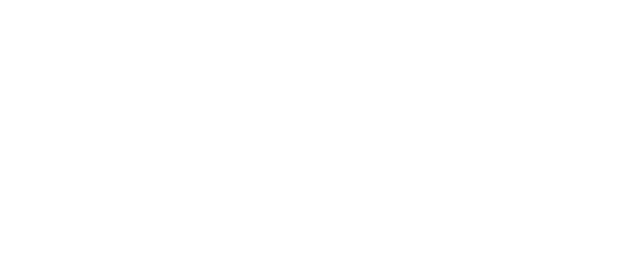
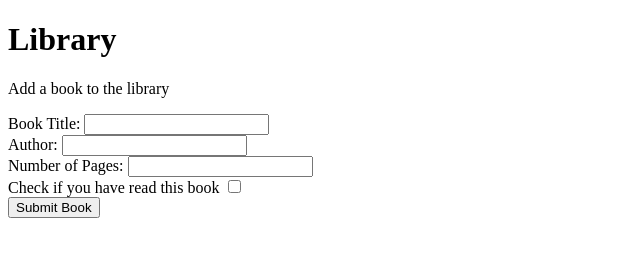
Before and after one commit to pbrebner/library-app, a plain HTML site: page index.html in a window 1280 px wide. Shown: the whole page, without its empty margins (0-640 px from the left). Drawn offline with Linux system fonts and the light colour scheme.

Commit message:
Add form

```diff
--- a/index.html
+++ b/index.html
@@ -6,5 +6,47 @@
         <link rel="stylesheet" href="styles.css" />
         <script src="script.js" defer></script>
     </head>
-    <body></body>
+    <body>
+        <h1>Library</h1>
+        <div class="formContainer">
+            <form action="/books" method="post" class="bookForm">
+                <p>Add a book to the library</p>
+                <div>
+                    <label for="title">Book Title:</label>
+                    <input type="text" id="title" name="title" class="title" />
+                </div>
+                <div>
+                    <label for="author">Author:</label>
+                    <input
+                        type="text"
+                        id="author"
+                        name="author"
+                        class="author"
+                    />
+                </div>
+                <div>
+                    <label for="numPages">Number of Pages:</label>
+                    <input
+                        type="number"
+                        id="numPages"
+                        name="numPages"
+                        class="numPages"
+                    />
+                </div>
+                <div>
+                    <label for="read">Check if you have read this book</label>
+                    <input
+                        type="checkbox"
+                        name="read"
+                        id="read"
+                        class="read"
+                        value="true"
+                    />
+                </div>
+                <div>
+                    <button type="submit">Submit Book</button>
+                </div>
+            </form>
+        </div>
+    </body>
 </html>
--- a/script.js
+++ b/script.js
@@ -1 +1,47 @@
 //Script for Library App
+
+let myLibrary = [];
+
+function Book(title, author, numPages, read) {
+    this.title = title;
+    this.author = author;
+    this.numPages = numPages;
+    this.read = read;
+    this.info = function () {
+        return title + " by " + author + ", " + numPages + ", " + read;
+    };
+}
+
+function addBookToLibrary(bookInfo) {
+    //adds book to myLibrary
+}
+
+function displayLibrary(myLibrary) {
+    //displays the library of books
+}
+
+const theHobbit = new Book(
+    "The Hobbit",
+    "J.R.R. Tolkein",
+    "295 pages",
+    "not read yet"
+);
+
+console.log(theHobbit.info());
+
+//Handle the book form data
+
+const bookForm = document.querySelector(".bookForm");
+
+bookForm.addEventListener("submit", (event) => {
+    event.preventDefault();
+
+    const title = bookForm["title"];
+    const author = bookForm["author"];
+    const numPages = bookForm["numPages"];
+    const read = bookForm["read"];
+    console.log(title.value);
+    console.log(author.value);
+    console.log(numPages.value);
+    console.log(read.checked);
+});
```
